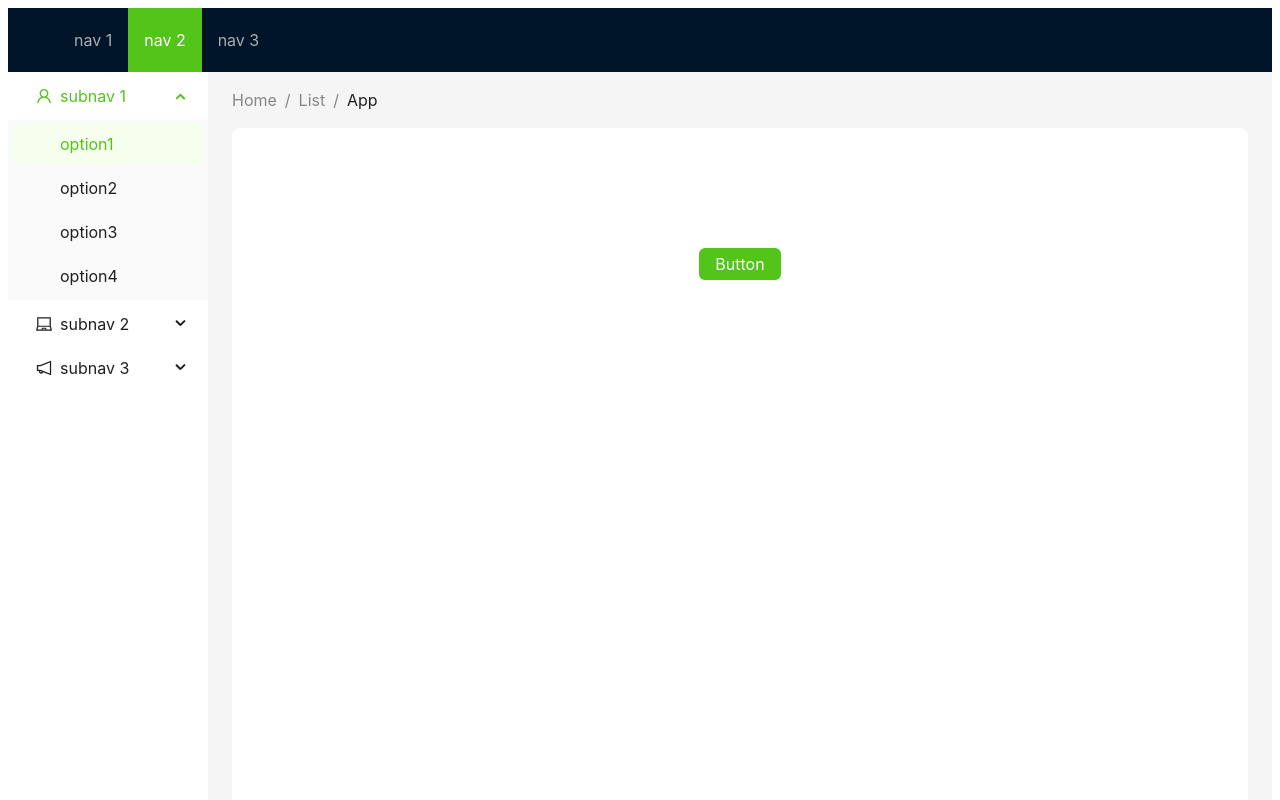
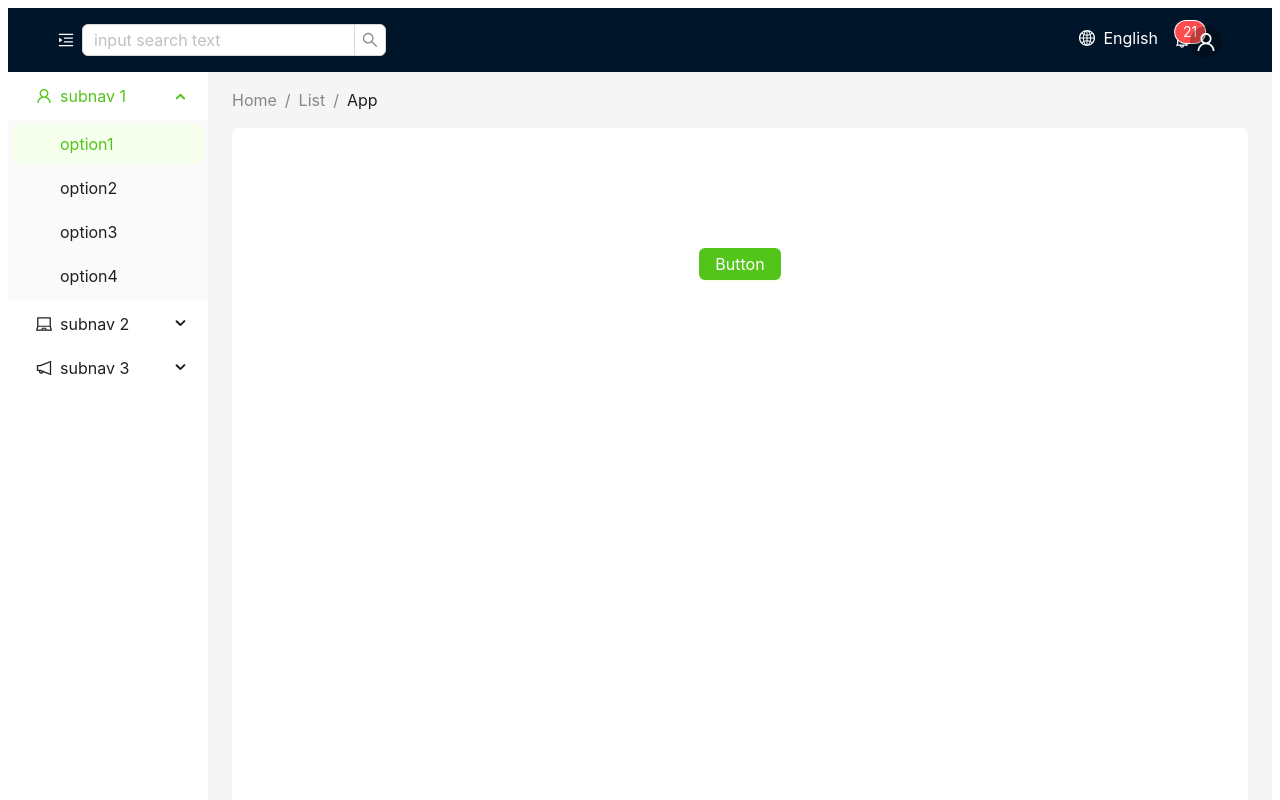
Before and after one commit to alithecodeguy/ant_dashboard, a Next.js app: page / in a window 1280 px wide. Shown: the top 800 px of the page. Built offline with nearby package versions, Linux system fonts and the light colour scheme; a web font is replaced by a local one.

Commit message:
feat: header updated

```diff
--- a/package.json
+++ b/package.json
@@ -14,6 +14,7 @@
   "dependencies": {
     "-": "^0.0.1",
     "@ant-design/cssinjs": "^1.18.4",
+    "@ant-design/icons": "^5.3.0",
     "antd": "^5.13.3",
     "lint-staged": "^15.2.1",
     "next": "13.5.6",
--- a/src/components/Header.tsx
+++ b/src/components/Header.tsx
@@ -1,23 +1,51 @@
-import React from 'react'
-import type { MenuProps } from 'antd'
-import { Layout as AntdLayout, Menu } from 'antd'
+import { Layout as AntdLayout, Input, Avatar, Badge, Button } from 'antd'
+import { MenuUnfoldOutlined } from '@ant-design/icons'
+import type { SearchProps } from 'antd/es/input/Search'
+import { UserOutlined, BellOutlined, GlobalOutlined } from '@ant-design/icons'
+
 const { Header: AntdHeader } = AntdLayout
-const items1: MenuProps['items'] = ['1', '2', '3'].map((key) => ({
-  key,
-  label: `nav ${key}`,
-}))
+const { Search } = Input
+
+const onSearch: SearchProps['onSearch'] = (value, _e, info) =>
+  console.log(info?.source, value)
 
 function Header() {
   return (
-    <AntdHeader style={{ display: 'flex', alignItems: 'center' }}>
-      <div className="demo-logo" />
-      <Menu
-        theme="dark"
-        mode="horizontal"
-        defaultSelectedKeys={['2']}
-        items={items1}
-        style={{ flex: 1, minWidth: 0 }}
-      />
+    <AntdHeader
+      style={{
+        display: 'flex',
+        alignItems: 'center',
+        justifyContent: 'space-between',
+        color: 'white',
+      }}
+    >
+      <div style={{ display: 'flex', alignItems: 'center', gap: 8 }}>
+        <MenuUnfoldOutlined style={{ color: '#fff' }} />
+
+        <div style={{ display: 'flex' }}>
+          <Search
+            placeholder="input search text"
+            onSearch={onSearch}
+            style={{ width: 304 }}
+          />
+        </div>
+      </div>
+      <div style={{ gap: 8, color: '#fff' }}>
+        <Button type="text" style={{ color: '#fff' }}>
+          <GlobalOutlined style={{ width: 16, height: 16 }} />
+          English
+        </Button>
+        <a href="#">
+          <Badge count={21}>
+            <BellOutlined style={{ width: 16, height: 16, color: '#fff' }} />
+            {/* <Avatar shape="square" size="large" /> */}
+          </Badge>
+        </a>
+        <Avatar
+          icon={<UserOutlined />}
+          style={{ paddingRight: 12, paddingLeft: 12 }}
+        />
+      </div>
     </AntdHeader>
   )
 }
```
Also changed, not shown: 1 other file (tests, documents, lock files or other folders).
